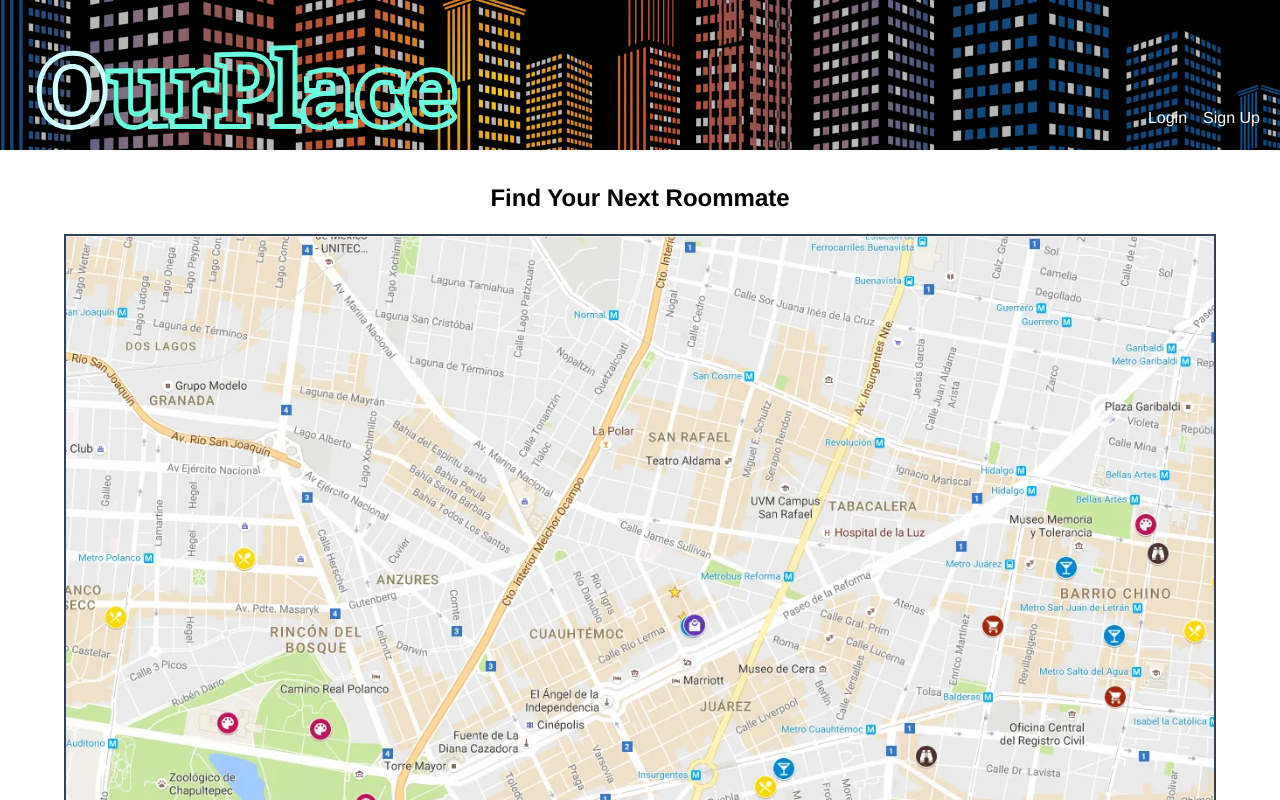
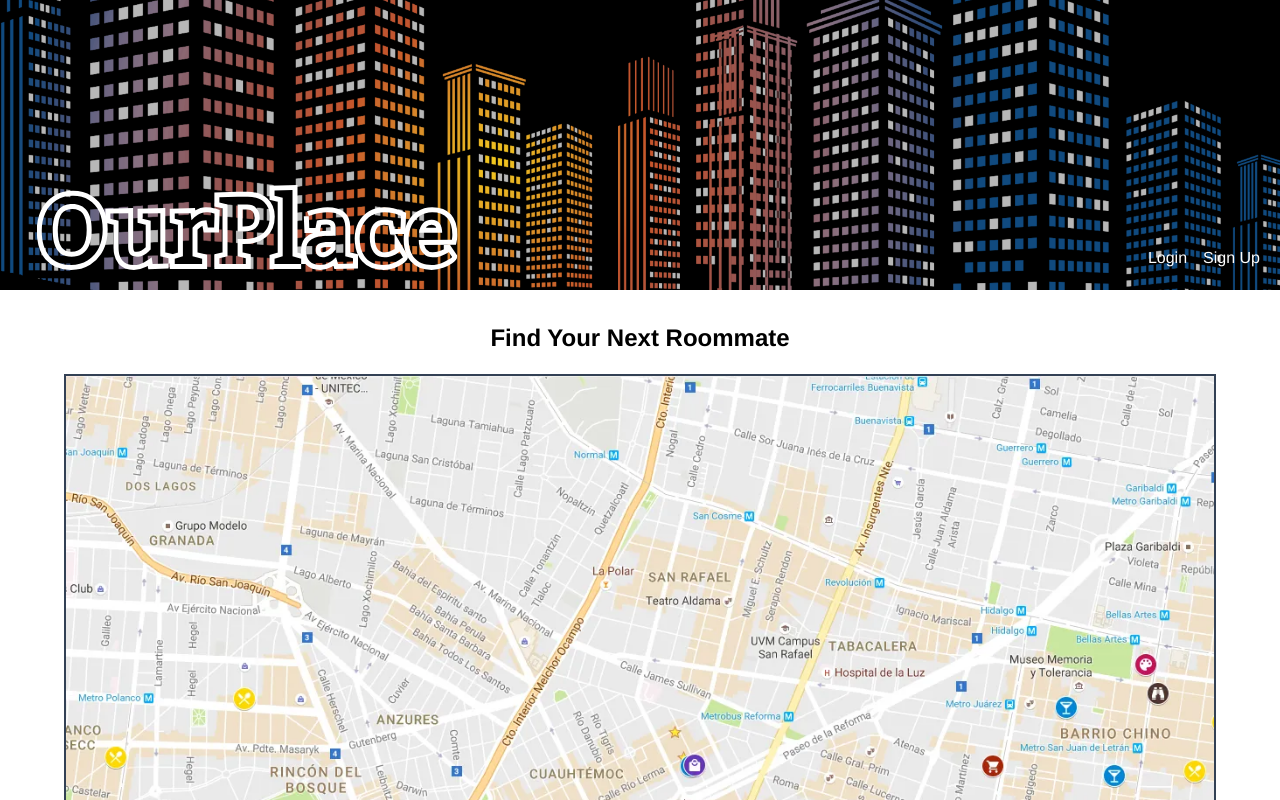
Before and after one commit to awchen85/project-3, a React (Create React App) app in the folder client/: page / in a window 1280 px wide. Shown: the top 800 px of the page. Built offline with nearby package versions, Linux system fonts and the light colour scheme.

Commit message:
background image/login page'

```diff
--- a/client/public/index.html
+++ b/client/public/index.html
@@ -15,6 +15,9 @@
       user's mobile device or desktop. See https://developers.google.com/web/fundamentals/web-app-manifest/
     -->
     <link rel="manifest" href="%PUBLIC_URL%/manifest.json" />
+    <script src="https://cdnjs.cloudflare.com/ajax/libs/react/16.13.1/umd/react.production.min.js"></script>
+    <script src="https://cdnjs.cloudflare.com/ajax/libs/react-dom/16.13.1/umd/react-dom.production.min.js"></script>
+    <script src="https://cdnjs.cloudflare.com/ajax/libs/animejs/3.2.0/anime.min.js" integrity="sha256-hBMojZuWKocCflyaG8T19KBq9OlTlK39CTxb8AUWKhY=" crossorigin="anonymous"></script>
     <!--
       Notice the use of %PUBLIC_URL% in the tags above.
       It will be replaced with the URL of the `public` folder during the build.
--- a/client/src/components/Footer/index.js
+++ b/client/src/components/Footer/index.js
@@ -1,10 +1,10 @@
-import React from 'react';
-
 function Footer() {
   return (
-    <footer className="flex justify-center">
-      <h1 className="font-bold text-5xl text-white">Footer</h1>
-    </footer>
+    <div>
+      <footer className="flex justify-center mt-10">
+        <h1 className="font-bold text-5xl text-white">Footer</h1>
+      </footer>
+    </div>
   );
 }
 
--- a/client/src/components/Navigation/index.js
+++ b/client/src/components/Navigation/index.js
@@ -6,9 +6,9 @@
   const { isLoggedIn, logoutUser } = useCurrentUserContext();
 
   return (
-    <nav className="md:justify-between">
+    <nav className="md:justify-between justify-center" style={{ width: '100%', height: '290px' }}>
       <div>
-        <div className="ml-4 md:visible invisible">
+        <div className="ml-4 md:visible invisible title">
           <Link to="/">
             <svg
               width="422"
@@ -44,58 +44,58 @@
                 <path d="M382.734 56C382.734 61.25 384.016 65.4531 386.578 68.6094C389.141 71.7344 392.5 73.2969 396.656 73.2969C399.469 73.2969 402.078 72.9062 404.484 72.125C406.891 71.3438 408.875 70.5 410.438 69.5938C412 68.6562 412.781 68.125 412.781 68L416.156 72.9688C416.156 73.0938 415.109 73.875 413.016 75.3125C410.953 76.7188 408.391 78.0156 405.328 79.2031C402.297 80.3594 399.078 80.9375 395.672 80.9375C388.109 80.9375 382.375 78.6562 378.469 74.0938C374.594 69.5312 372.656 63.1875 372.656 55.0625C372.656 50 373.641 45.4219 375.609 41.3281C377.609 37.2344 380.391 34.0156 383.953 31.6719C387.547 29.3281 391.625 28.1562 396.188 28.1562C409.625 28.1562 416.344 35.6719 416.344 50.7031C416.344 51.7344 416.281 52.7656 416.156 53.7969C416.031 54.8281 415.938 55.5 415.875 55.8125L382.734 56ZM406.172 48.7812C406.172 44.875 405.328 41.7188 403.641 39.3125C401.984 36.875 399.328 35.6562 395.672 35.6562C391.953 35.6562 389 36.9062 386.812 39.4062C384.656 41.9062 383.422 45.0312 383.109 48.7812H406.172Z" />
               </mask>
               <path
-                className="path-0 brightness-200"
+                className="path-0"
                 d="M36.9375 11.8438C43.0938 11.8438 48.4062 13.2031 52.875 15.9219C57.375 18.6406 60.7969 22.5312 63.1406 27.5938C65.5156 32.6562 66.7031 38.6094 66.7031 45.4531C66.7031 52.4219 65.375 58.5938 62.7188 63.9688C60.0625 69.3438 56.3281 73.5156 51.5156 76.4844C46.7344 79.4531 41.25 80.9375 35.0625 80.9375C25.6562 80.9375 18.4219 78.0156 13.3594 72.1719C8.29688 66.3281 5.76562 57.8906 5.76562 46.8594C5.76562 39.8906 7.03125 33.75 9.5625 28.4375C12.0938 23.125 15.7031 19.0312 20.3906 16.1562C25.1094 13.2812 30.625 11.8438 36.9375 11.8438ZM36.4688 20C30.0625 20 25.1719 22.1562 21.7969 26.4688C18.4531 30.7812 16.7812 37.4219 16.7812 46.3906C16.7812 55.1094 18.3438 61.6875 21.4688 66.125C24.625 70.5625 29.3125 72.7812 35.5312 72.7812C41.9375 72.7812 46.8906 70.5312 50.3906 66.0312C53.9219 61.5312 55.6875 54.8281 55.6875 45.9219C55.6875 37.3594 54.0469 30.9062 50.7656 26.5625C47.5156 22.1875 42.75 20 36.4688 20Z"
-                stroke="#69ffde"
+                stroke="#ffffff"
                 strokeWidth="10"
                 mask="url(#path-1-outside-1_1_5)"
               />
               <path
                 className="path-1"
                 d="M132.469 79.5312L116.625 80L115.688 73.2969C113.781 75.0156 111.188 76.7188 107.906 78.4062C104.625 80.0938 101.297 80.9375 97.9219 80.9375C92.7969 80.9375 88.9531 79.4375 86.3906 76.4375C83.8281 73.4375 82.5469 69.2188 82.5469 63.7812V36.7812L74.3906 34.8594V29.6094L92.1562 29.1406V62.7969C92.1562 66.2031 92.8281 68.7188 94.1719 70.3438C95.5156 71.9688 97.7188 72.7812 100.781 72.7812C103.219 72.7812 105.453 72.2344 107.484 71.1406C109.547 70.0156 111.266 68.7812 112.641 67.4375C114.016 66.0938 114.703 65.3594 114.703 65.2344V36.7812L106.547 34.8594V29.6094L124.312 29.1406V72.3125L132.469 74.2344V79.5312Z"
-                stroke="#69ffde"
+                stroke="#ffffff"
                 strokeWidth="10"
                 mask="url(#path-1-outside-1_1_5)"
               />
               <path
                 className="path-2"
                 d="M155.438 36.125C157.25 34.1562 159.391 32.3438 161.859 30.6875C164.359 29 167.062 28.1562 169.969 28.1562C171.375 28.1562 172.703 28.2656 173.953 28.4844C175.234 28.7031 176.281 28.9375 177.094 29.1875C177.906 29.4062 178.406 29.5469 178.594 29.6094L178.125 43.5312H171.844L170.438 36.3125C167.25 36.3125 164.5 37.0781 162.188 38.6094C159.875 40.1406 157.984 41.875 156.516 43.8125V72.3125L166.125 74.7031V80H138.75V74.7031L146.906 72.3125V36.7812L138.75 34.8594V29.6094L154.594 29.1406L155.438 36.125Z"
-                stroke="#69ffde"
+                stroke="#ffffff"
                 strokeWidth="10"
                 mask="url(#path-1-outside-1_1_5)"
               />
               <path
                 className="path-3"
                 d="M191.531 20.4688L183.375 18.5469V13.2969L201.609 12.7812H211.688C218.781 12.7812 224.234 14.5469 228.047 18.0781C231.859 21.6094 233.766 26.4062 233.766 32.4688C233.766 39.8438 231.5 45.4531 226.969 49.2969C222.469 53.1406 216.094 55.0625 207.844 55.0625H201.609V72.3125L209.766 74.2344V80H183.375V74.2344L191.531 72.3125V20.4688ZM207.844 47.375C213.094 47.375 217.047 46.2188 219.703 43.9062C222.359 41.5938 223.688 38.2656 223.688 33.9219C223.688 29.9531 222.594 26.7188 220.406 24.2188C218.25 21.7188 215.188 20.4688 211.219 20.4688H201.609V47.375H207.844Z"
-                stroke="#69ffde"
+                stroke="#ffffff"
                 strokeWidth="10"
                 mask="url(#path-1-outside-1_1_5)"
               />
               <path
                 className="path-4"
                 d="M265.125 80H238.547V74.7031L246.703 72.3125V13.7656L238.547 11.8438V6.54688L256.5 6.07812V72.3125L265.125 74.7031V80Z"
-                stroke="#69ffde"
+                stroke="#ffffff"
                 strokeWidth="10"
                 mask="url(#path-1-outside-1_1_5)"
               />
               <path
                 className="path-5"
                 d="M272.812 32C273.312 31.8125 274.562 31.4219 276.562 30.8281C278.594 30.2031 280.984 29.6094 283.734 29.0469C286.484 28.4531 289.078 28.1562 291.516 28.1562C297.328 28.1562 301.734 29.3125 304.734 31.625C307.766 33.9375 309.281 37.75 309.281 43.0625V72.3125L316.969 74.2344V79.5312L302.062 80L300.047 73.2969C297.984 75.3594 295.594 77.1562 292.875 78.6875C290.188 80.1875 287.328 80.9375 284.297 80.9375C279.766 80.9375 276.234 79.6875 273.703 77.1875C271.172 74.6562 269.906 71.1094 269.906 66.5469C269.906 61.2344 271.812 57.4375 275.625 55.1562C279.438 52.8438 284.891 51.6875 291.984 51.6875H299.672V44C299.672 41.1875 298.891 39.0469 297.328 37.5781C295.766 36.1094 293.5 35.375 290.531 35.375C288.812 35.375 287.234 35.4844 285.797 35.7031C284.359 35.9219 283.219 36.1406 282.375 36.3594C281.562 36.5781 281.062 36.7188 280.875 36.7812L279.516 44H273.281L272.812 32ZM292.969 57.9219C288.219 57.9219 284.812 58.5625 282.75 59.8438C280.719 61.125 279.703 63.2031 279.703 66.0781C279.703 68.2656 280.328 70.0156 281.578 71.3281C282.828 72.6406 284.547 73.2969 286.734 73.2969C288.859 73.2969 290.875 72.7188 292.781 71.5625C294.688 70.4062 296.312 69.1562 297.656 67.8125C299 66.4688 299.672 65.7344 299.672 65.6094V57.9219H292.969Z"
-                stroke="#69ffde"
+                stroke="#ffffff"
                 strokeWidth="10"
                 mask="url(#path-1-outside-1_1_5)"
               />
               <path
                 className="path-6"
                 d="M356.812 36.7812C356.375 36.6562 355.328 36.4688 353.672 36.2188C352.016 35.9688 350.188 35.8438 348.188 35.8438C343.594 35.8438 340.047 37.3281 337.547 40.2969C335.047 43.2656 333.797 47.7031 333.797 53.6094C333.797 60.0156 335.109 64.9062 337.734 68.2812C340.359 71.625 344 73.2969 348.656 73.2969C351.344 73.2969 353.797 72.8594 356.016 71.9844C358.234 71.1094 360.047 70.1875 361.453 69.2188C362.859 68.2188 363.562 67.6562 363.562 67.5312L366.938 73.2969C366.938 73.4219 365.938 74.1562 363.938 75.5C361.969 76.8438 359.547 78.0938 356.672 79.25C353.828 80.375 350.844 80.9375 347.719 80.9375C339.906 80.9375 333.953 78.625 329.859 74C325.766 69.375 323.719 62.8906 323.719 54.5469C323.719 49.4219 324.734 44.8594 326.766 40.8594C328.828 36.8594 331.734 33.75 335.484 31.5312C339.234 29.2812 343.625 28.1562 348.656 28.1562C351.219 28.1562 353.719 28.4531 356.156 29.0469C358.594 29.6094 360.578 30.2031 362.109 30.8281C363.641 31.4219 364.609 31.8125 365.016 32L364.5 44.9375H358.266L356.812 36.7812Z"
-                stroke="#69ffde"
+                stroke="#ffffff"
                 strokeWidth="10"
                 mask="url(#path-1-outside-1_1_5)"
               />
               <path
                 className="path-7"
                 d="M382.734 56C382.734 61.25 384.016 65.4531 386.578 68.6094C389.141 71.7344 392.5 73.2969 396.656 73.2969C399.469 73.2969 402.078 72.9062 404.484 72.125C406.891 71.3438 408.875 70.5 410.438 69.5938C412 68.6562 412.781 68.125 412.781 68L416.156 72.9688C416.156 73.0938 415.109 73.875 413.016 75.3125C410.953 76.7188 408.391 78.0156 405.328 79.2031C402.297 80.3594 399.078 80.9375 395.672 80.9375C388.109 80.9375 382.375 78.6562 378.469 74.0938C374.594 69.5312 372.656 63.1875 372.656 55.0625C372.656 50 373.641 45.4219 375.609 41.3281C377.609 37.2344 380.391 34.0156 383.953 31.6719C387.547 29.3281 391.625 28.1562 396.188 28.1562C409.625 28.1562 416.344 35.6719 416.344 50.7031C416.344 51.7344 416.281 52.7656 416.156 53.7969C416.031 54.8281 415.938 55.5 415.875 55.8125L382.734 56ZM406.172 48.7812C406.172 44.875 405.328 41.7188 403.641 39.3125C401.984 36.875 399.328 35.6562 395.672 35.6562C391.953 35.6562 389 36.9062 386.812 39.4062C384.656 41.9062 383.422 45.0312 383.109 48.7812H406.172Z"
-                stroke="#69ffde"
+                stroke="#ffffff"
                 strokeWidth="10"
                 mask="url(#path-1-outside-1_1_5)"
               />
@@ -113,8 +113,8 @@
           </>
         ) : (
           <>
-            <Link to="/login">Login</Link>
-            <Link to="/register">Sign Up</Link>
+            <Link className="hover:text-emerald-200 hover:scale-125 hover:-translate-x-1" to="/login">Login</Link>
+            <Link className="hover:text-emerald-200 hover:scale-125 hover:translate-x-1" to="/register">Sign Up</Link>
           </>
         )}
       </div>
--- a/client/src/pages/Login.js
+++ b/client/src/pages/Login.js
@@ -77,11 +77,10 @@
             onChange={handleChange}
           />
         </label>
-        <button className="form-button" type="submit">
+        <button className="form-button hover:bg-cyan-200" type="submit">
           Login
         </button>
         <p>
-          Need an account? Sign up <Link to="/register">here</Link>
           Need an account? Sign up{' '}
           <Link className="hover:text-green-400" to="/register">
             here
```
Also changed, not shown: client/src/index.css (+18 -5 lines).
